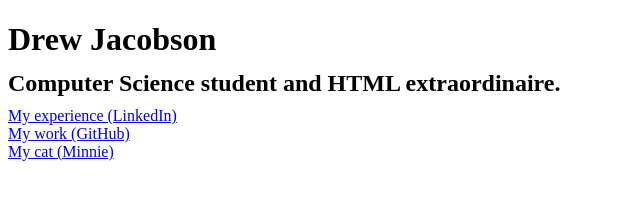
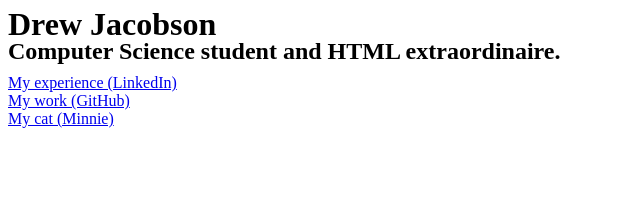
Before and after one commit to drewpj/djacobso.github.io, a plain HTML site: page index.html in a window 1280 px wide. Shown: the whole page, without its empty margins (0-640 px from the left). Drawn offline with Linux system fonts and the light colour scheme.

Commit message:
Adding line-height to class

```diff
--- a/index.html
+++ b/index.html
@@ -4,10 +4,13 @@
   <style>
   .heading {
     font: verdana;
+    line-height: .2;
   }
+  /*
   #sndHeader {
     line-height: .3;
   }
+  */
   </style>
 </head>
 <body>
```
